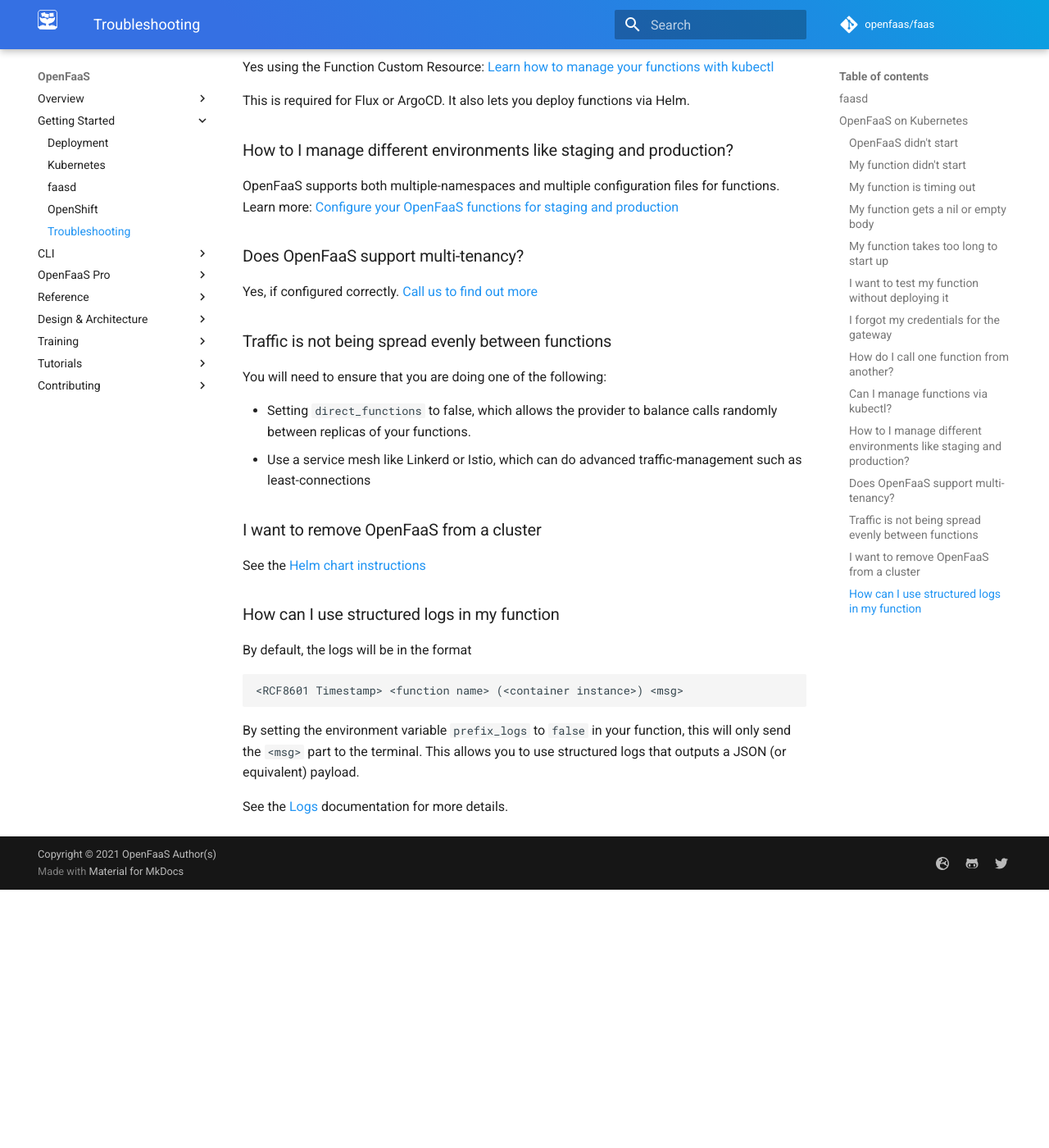
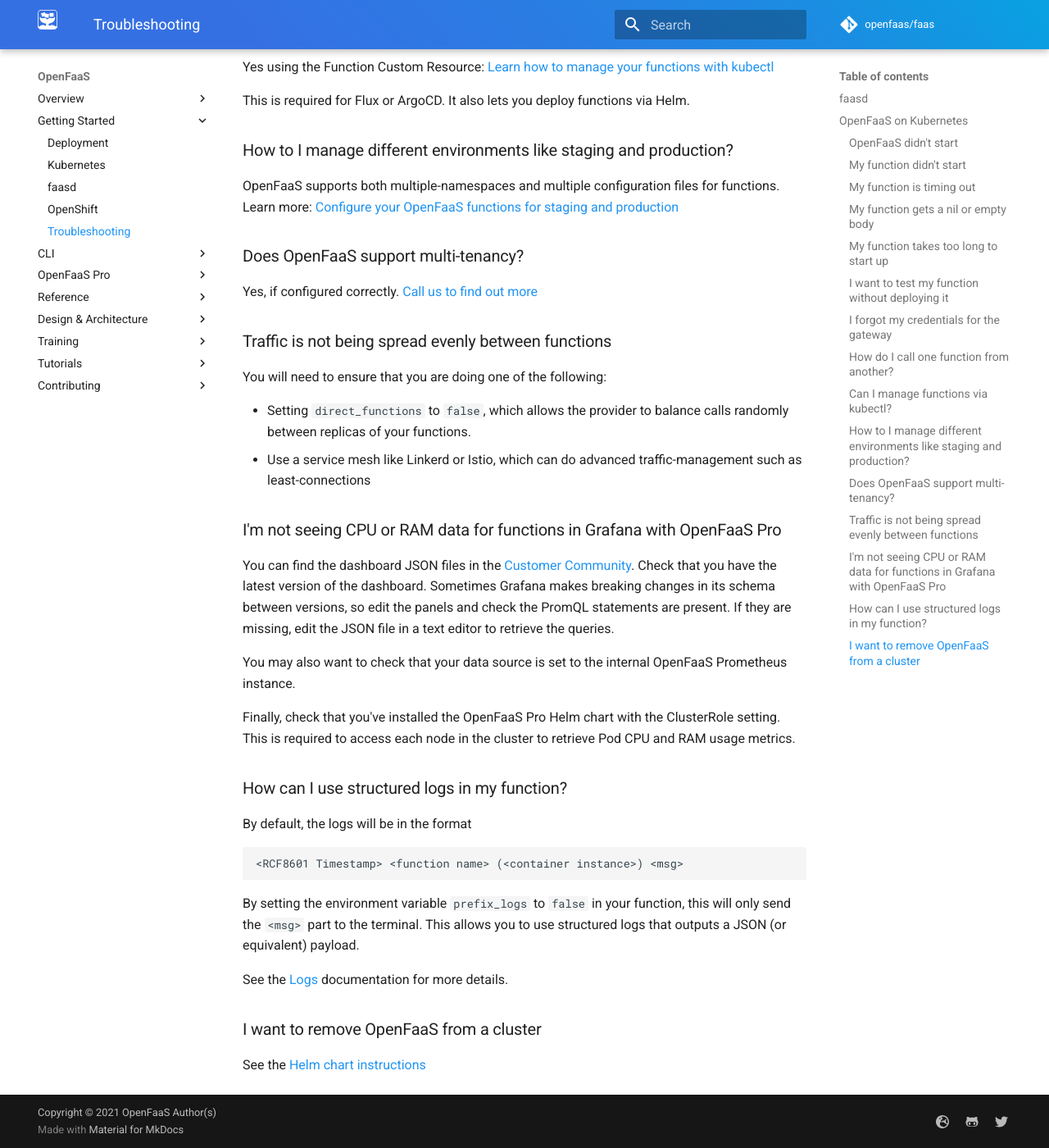
Before and after one commit to openfaas/docs, an MkDocs documentation site: the page built from docs/deployment/troubleshooting.md, in a window 1280 px wide and 1400 px high, scrolled down 4310 px. Shown: the whole window at 82% size. Built offline with MkDocs 1.6.1 and Material for MkDocs 9.7.7, drawn with Linux system fonts in a browser that asks for light colours; comment, search, counter and statistics services are not loaded; before the commit the page ends 5395 px from its top, so only the background shows below that.

Commit message:
Add note on RAM/CPU metrics
Based upon an issue that @welteki ran into yesterday.

Signed-off-by: Alex Ellis (OpenFaaS Ltd) <alexellis2@gmail.com>

```diff
--- a/docs/deployment/troubleshooting.md
+++ b/docs/deployment/troubleshooting.md
@@ -195,14 +195,18 @@ Yes, if configured correctly. [Call us to find out more](https://openfaas.com/su
 
 You will need to ensure that you are doing one of the following:
 
-* Setting `direct_functions` to false, which allows the provider to balance calls randomly between replicas of your functions.
+* Setting `direct_functions` to `false`, which allows the provider to balance calls randomly between replicas of your functions.
 * Use a service mesh like Linkerd or Istio, which can do advanced traffic-management such as least-connections
 
-### I want to remove OpenFaaS from a cluster
+### I'm not seeing CPU or RAM data for functions in Grafana with OpenFaaS Pro
 
-See the [Helm chart instructions](https://github.com/openfaas/faas-netes/tree/master/chart/openfaas)
+You can find the dashboard JSON files in the [Customer Community](https://github.com/openfaas/openfaas-pro). Check that you have the latest version of the dashboard. Sometimes Grafana makes breaking changes in its schema between versions, so edit the panels and check the PromQL statements are present. If they are missing, edit the JSON file in a text editor to retrieve the queries.
 
-### How can I use structured logs in my function
+You may also want to check that your data source is set to the internal OpenFaaS Prometheus instance.
+
+Finally, check that you've installed the OpenFaaS Pro Helm chart with the ClusterRole setting. This is required to access each node in the cluster to retrieve Pod CPU and RAM usage metrics.
+
+### How can I use structured logs in my function?
 
 By default, the logs will be in the format
 
@@ -213,3 +217,7 @@ By default, the logs will be in the format
 By setting the environment variable `prefix_logs` to `false` in your function, this will only send the `<msg>` part to the terminal. This allows you to use structured logs that outputs a JSON (or equivalent) payload.
 
 See the [Logs](https://docs.openfaas.com/cli/logs/#structured-logs) documentation for more details.
+
+### I want to remove OpenFaaS from a cluster
+
+See the [Helm chart instructions](https://github.com/openfaas/faas-netes/tree/master/chart/openfaas)
```
